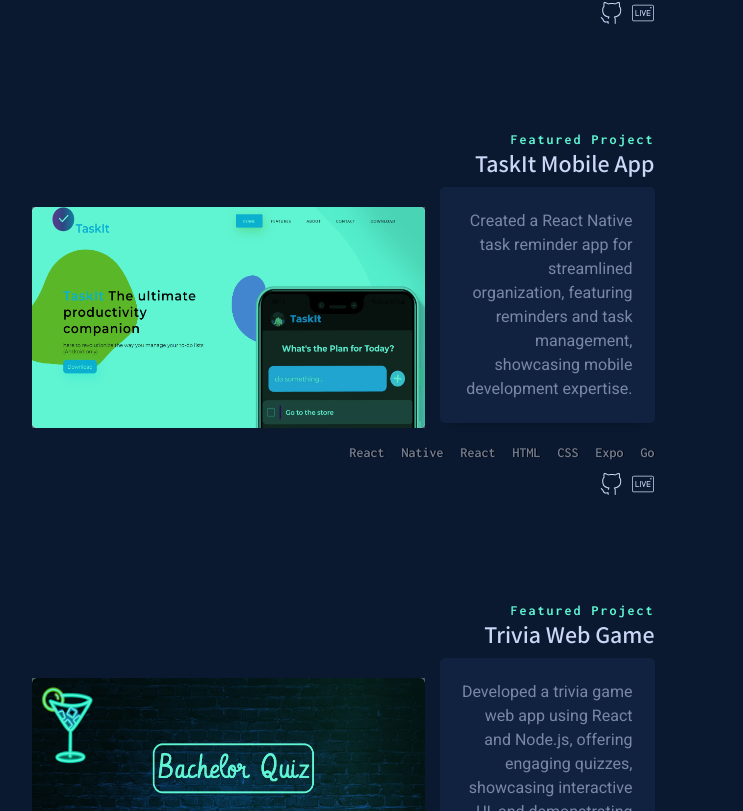
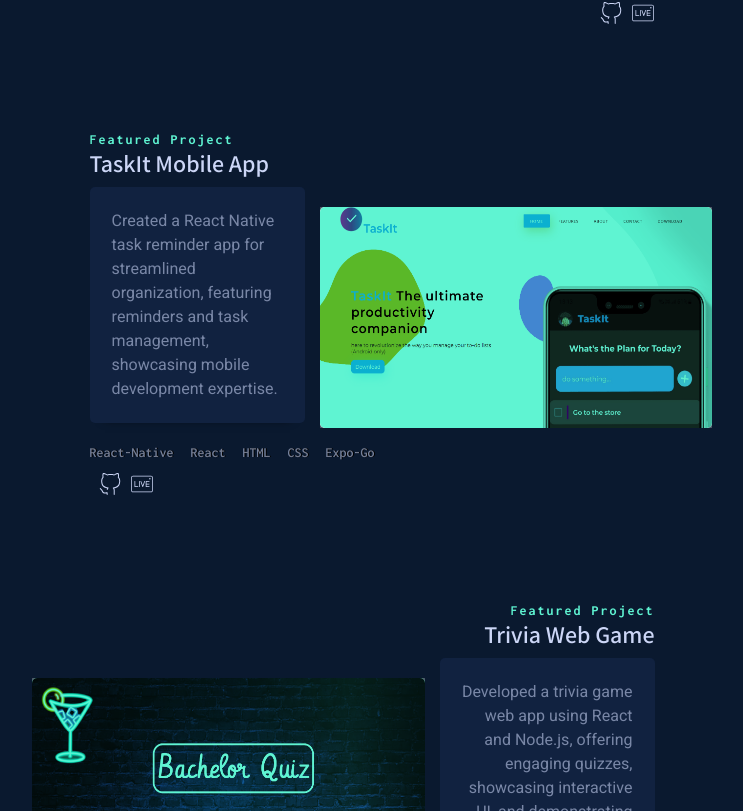
Before and after one commit to Zivgl66/Portfolio, a React (Create React App) app: page / in a window 1280 px wide. Shown: the part 3029-3840 px from the top of the page, without its empty margins (268-1011 px from the left). Built offline with nearby package versions, Linux system fonts and the light colour scheme.

Commit message:
aligned projects

```diff
--- a/src/components/common/Project.style.css
+++ b/src/components/common/Project.style.css
@@ -9,11 +9,24 @@
   transition: opacity 0.5s cubic-bezier(0.645, 0.045, 0.355, 1) 0s,
     transform 0.5s cubic-bezier(0.645, 0.045, 0.355, 1) 0s;
 }
+#project:nth-child(odd) .project_image {
+  grid-column: 1 / 8;
+  grid-area: 1 / 1/ -1 / 8;
+}
+#project:nth-child(odd) .project_content {
+  text-align: right;
+  grid-area: 1 / 12 / -1 /2;
+}
+#project:nth-child(even) .project_image {
+  grid-column: 1 / 8;
+  grid-area: 1 / 6 / -1 / -1;
+}
+#project:nth-child(even) .project_content {
+  grid-area: -1 / 2 / 1 / 12;
+}
 .project_image {
   justify-self: center;
-  grid-column: 1 / 8;
   box-shadow: 0 10px 30px -15px var(--navy-shadow);
-  grid-area: 1 / 1/ -1 / 8;
   position: relative;
   z-index: 1;
 }
@@ -82,9 +95,7 @@
 
 .project_content {
   justify-self: center;
-  text-align: right;
   position: relative;
-  grid-area: 1 / 12 / -1 /2;
 }
 .project_header {
   color: var(--secondary_color);
@@ -107,9 +118,13 @@
 .project_title a:hover {
   color: var(--secondary_color);
 }
-
+#project:nth-child(odd) .project_description {
+  margin-left: 350px;
+}
+#project:nth-child(even) .project_description {
+  margin-right: 350px;
+}
 .project_description {
-  margin-left: 350px;
   /* width: 500px; */
   margin-bottom: var(--big_margin);
   z-index: 2;
--- a/src/constants/projectsArray.js
+++ b/src/constants/projectsArray.js
@@ -22,7 +22,7 @@ export const projectsArray = [
     image: taskit,
     description:
       "Created a React Native task reminder app for streamlined organization, featuring reminders and task management, showcasing mobile development expertise.",
-    stack: ["React Native ", "React ", "HTML ", "CSS ", "Expo Go "],
+    stack: ["React-Native ", "React ", "HTML ", "CSS ", "Expo-Go "],
     links: {
       github: "https://github.com/Zivgl66/TaskIt",
       live: "https://task-it-zivgl66.vercel.app/",
```
